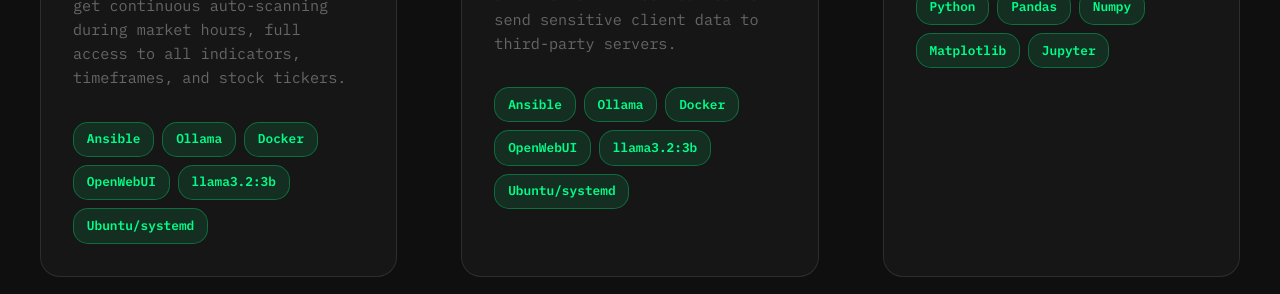
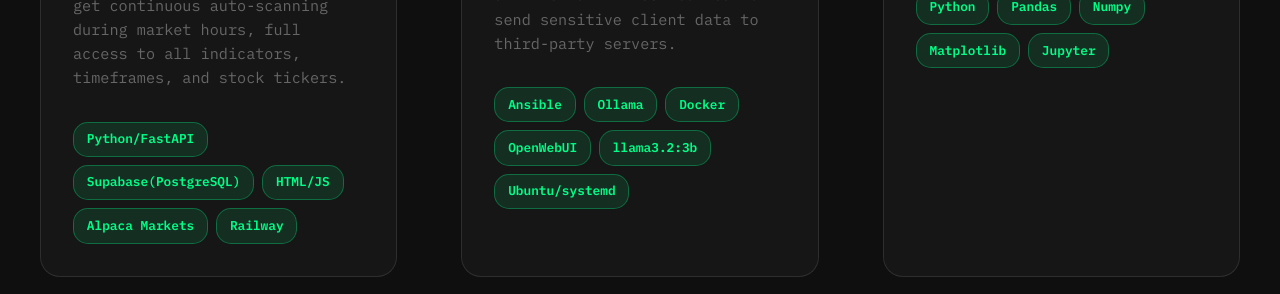
Before and after one commit to cblalock/portfolio, a React (Create React App) app: page / in a window 1280 px wide. Shown: the part 3220-3514 px from the top of the page. Built offline with nearby package versions, Linux system fonts and the light colour scheme.

Commit message:
fixed tech setup scanner

```diff
--- a/src/components/Projects.js
+++ b/src/components/Projects.js
@@ -10,7 +10,7 @@
       title: 'Setup Scanner',
       category: 'personal',
       description: 'Setup Scanner scans NYSE and NASDAQ stocks using 15 technical indicators across 5 timeframes (5m, 15m, 1h, 4h, daily). Each setup includes a calculated entry, stop loss, two take-profit targets, and a risk/reward ratio. Pro users get continuous auto-scanning during market hours, full access to all indicators, timeframes, and stock tickers.',
-      tech: ['Ansible', 'Ollama', 'Docker', 'OpenWebUI', 'llama3.2:3b', 'Ubuntu/systemd'],
+      tech: ['Python/FastAPI', 'Supabase(PostgreSQL)','HTML/JS', 'Alpaca Markets', 'Railway'],
       image: `${process.env.PUBLIC_URL}/images/setupscanner.png`,
       github: '',
       live: 'https://www.setupscan.app',
```
